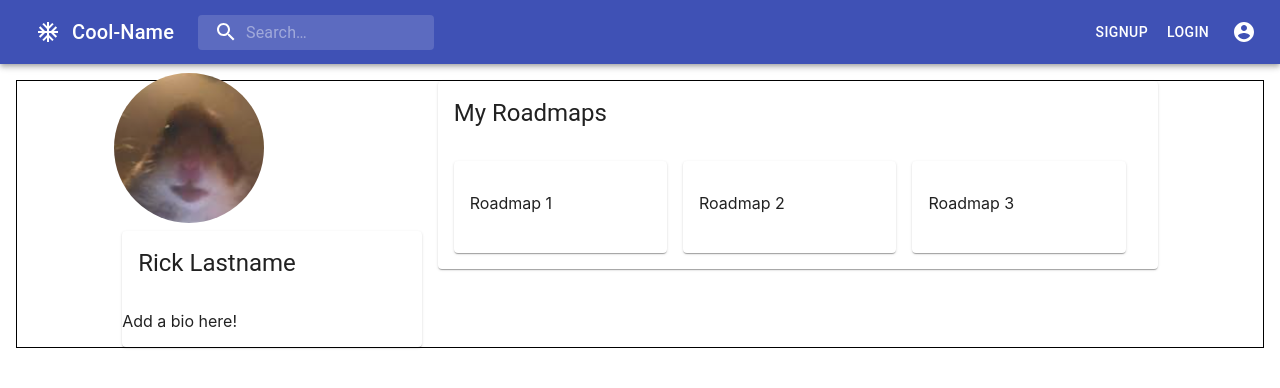
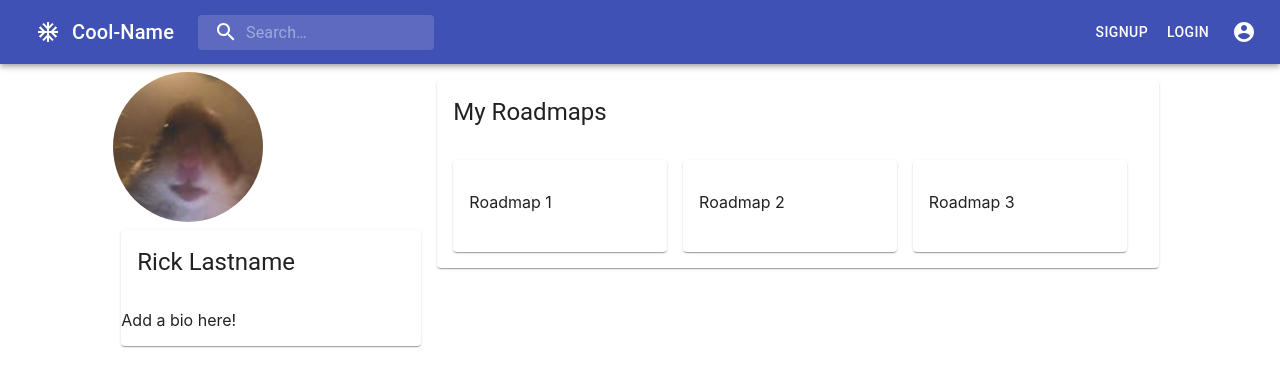
Before and after one commit to katyayego/BM8, a React (Create React App) app in the folder react/: page /profilePage in a window 1280 px wide. Shown: the top 388 px of the page. Built offline with nearby package versions, Linux system fonts and the light colour scheme.

Commit message:
remove border

```diff
--- a/react/src/pages/Home/ProfilePage.js
+++ b/react/src/pages/Home/ProfilePage.js
@@ -5,7 +5,7 @@ import UserProfileContent from '../../Components/UserProfileContent';
 
 const ProfilePage = () => {
     return (
-        <Box m={2} border={1}>
+        <Box m={2}>
             <Grid container spacing={2} justify="center">
                 <Grid item xs="3">
                     <UserProfileContent />
```
